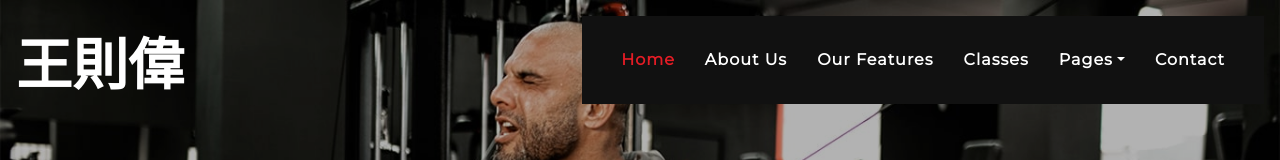
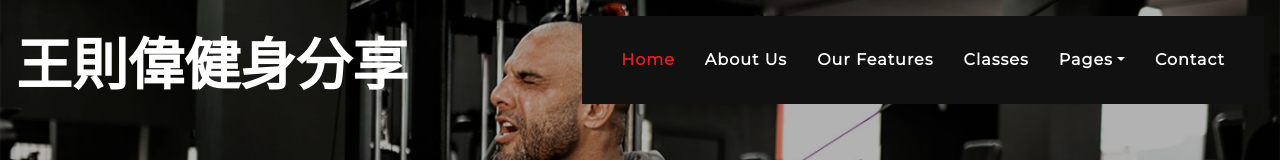
Before and after one commit to Andyyoshen/GymShow, a plain HTML site: page gymshow/index.html in a window 1280 px wide. Shown: the top 160 px of the page. Drawn offline with nearby package versions, Linux system fonts and the light colour scheme.

Commit message:
fixtitle

```diff
--- a/gymshow/index.html
+++ b/gymshow/index.html
@@ -26,7 +26,7 @@
     <div class="container-fluid p-0 nav-bar">
         <nav class="navbar navbar-expand-lg bg-none navbar-dark py-3">
             <a href="" class="navbar-brand">
-                <h1 class="m-0 display-4 font-weight-bold text-uppercase text-white">王則偉</h1>
+                <h1 class="m-0 display-4 font-weight-bold text-uppercase text-white">王則偉健身分享</h1>
             </a>
             <button type="button" class="navbar-toggler" data-toggle="collapse" data-target="#navbarCollapse">
                 <span class="navbar-toggler-icon"></span>
```
